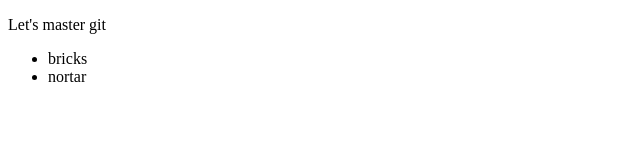
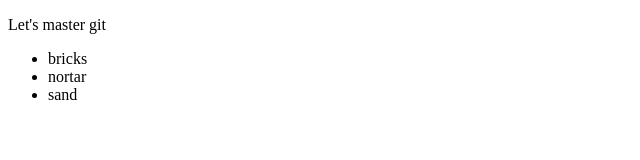
Before and after one commit to alpou/newGitTest, a plain HTML site: page index.html in a window 1280 px wide. Shown: the full height of the page, 0-640 px from the left. Drawn offline with Linux system fonts and the light colour scheme.

Commit message:
make changes

```diff
--- a/index.html
+++ b/index.html
@@ -11,6 +11,7 @@
             <ul>
                 <li>bricks</li>
                 <li>nortar</li>
+                <li>sand</li>
                 <!-- ctrl+é to toggle comments -->
             </ul>
         </div>
```
Also changed, not shown: index2.html (added, +3 -0 lines).
